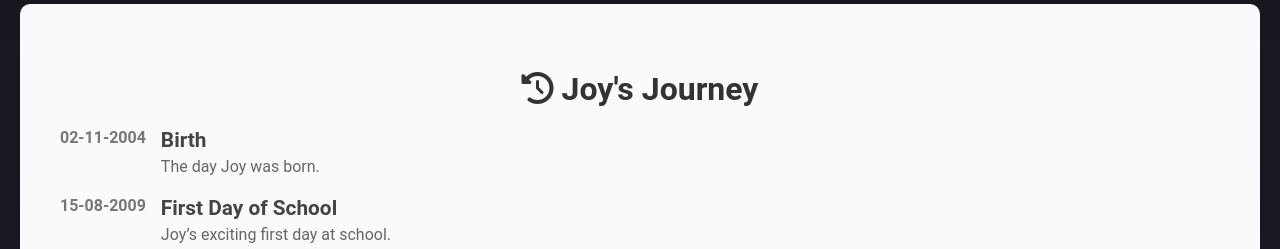
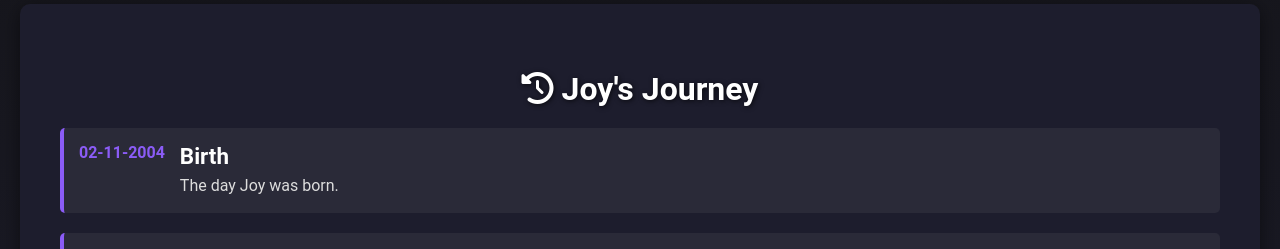
Before and after one commit to minnukota381/02.11.2004, an Angular app: page / in a window 1280 px wide. Shown: the part 545-794 px from the top of the page. Built offline with nearby package versions, Linux system fonts and the light colour scheme.

Commit message:
Updated background image URL in header component CSS

```diff
--- a/src/app/components/timeline/timeline.component.css
+++ b/src/app/components/timeline/timeline.component.css
@@ -1,32 +1,50 @@
 .timeline {
   padding: 40px;
-  background: #f9fafb;
+  background: rgba(30, 30, 47, 0.9); /* Dark background with slight transparency */
   border-radius: 10px;
   margin: 20px;
+  box-shadow: 0 4px 20px rgba(0, 0, 0, 0.5);
 }
+
 h2 {
   font-size: 2rem;
-  color: #333;
+  color: #ffffff; /* White text for better visibility */
   margin-bottom: 20px;
   text-align: center;
+  text-shadow: 1px 1px 5px rgba(0, 0, 0, 0.7);
 }
+
 .timeline-event {
   display: flex;
   align-items: flex-start;
   margin-bottom: 20px;
+  padding: 15px;
+  border-left: 4px solid #8b5cf6; /* Color of the timeline bar */
+  background: #2a2a38; /* Dark background for each event */
+  border-radius: 5px;
+  transition: background 0.3s, transform 0.3s;
 }
+
+.timeline-event:hover {
+  background: #3b3b4b; /* Lighter grey on hover */
+  transform: translateX(5px); /* Slide effect */
+}
+
 .timeline-date {
   font-weight: bold;
-  color: #777;
+  color: #8b5cf6; /* Matching primary color */
   margin-right: 15px;
   flex-shrink: 0;
 }
+
 .timeline-content h3 {
   margin: 0;
-  font-size: 1.3rem;
-  color: #444;
+  font-size: 1.4rem;
+  color: #ffffff; /* White text for better readability */
 }
+
 .timeline-content p {
   margin: 5px 0 0;
-  color: #666;
+  color: #dddddd; /* Light grey for descriptions */
+  line-height: 1.5; /* Improved readability */
 }
```
